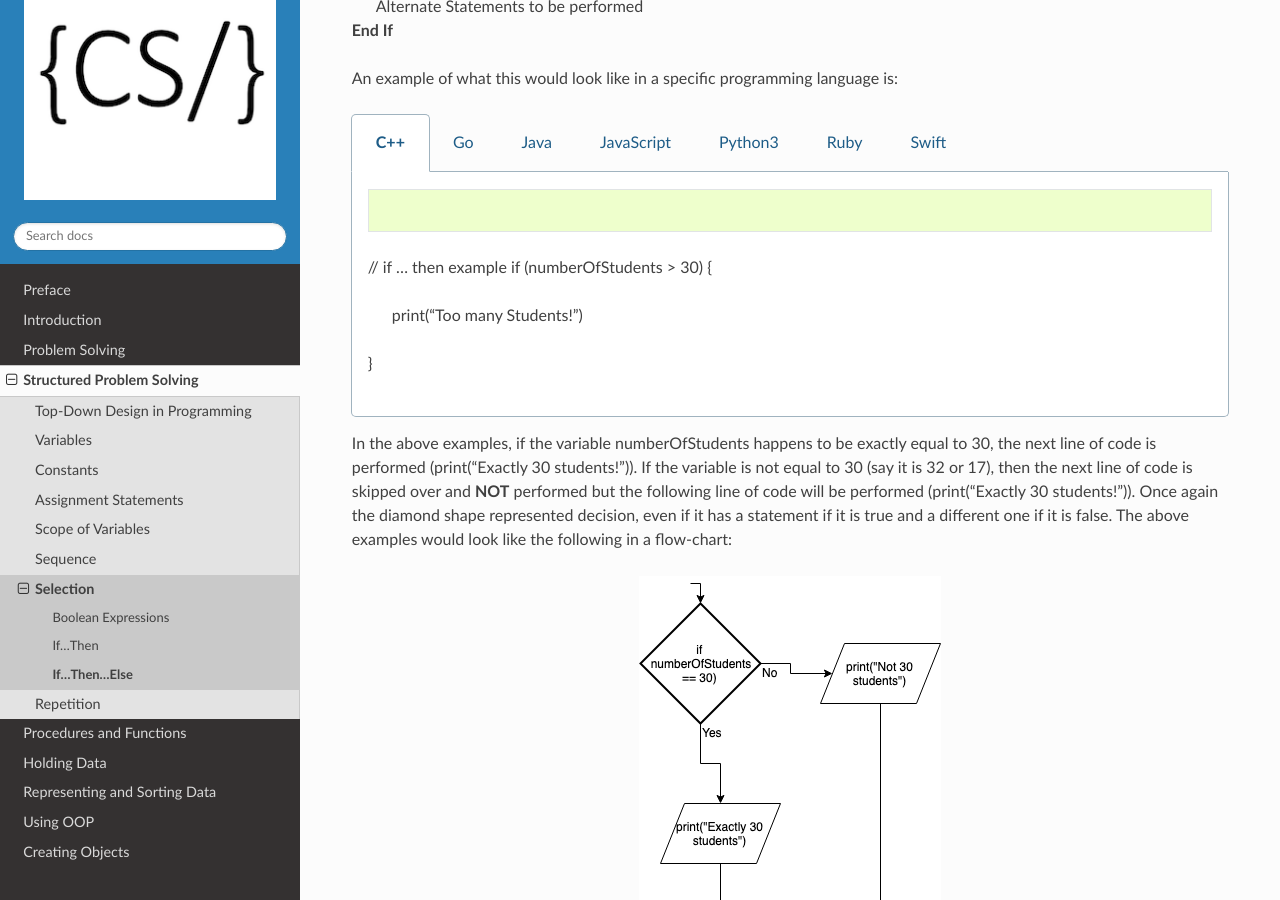
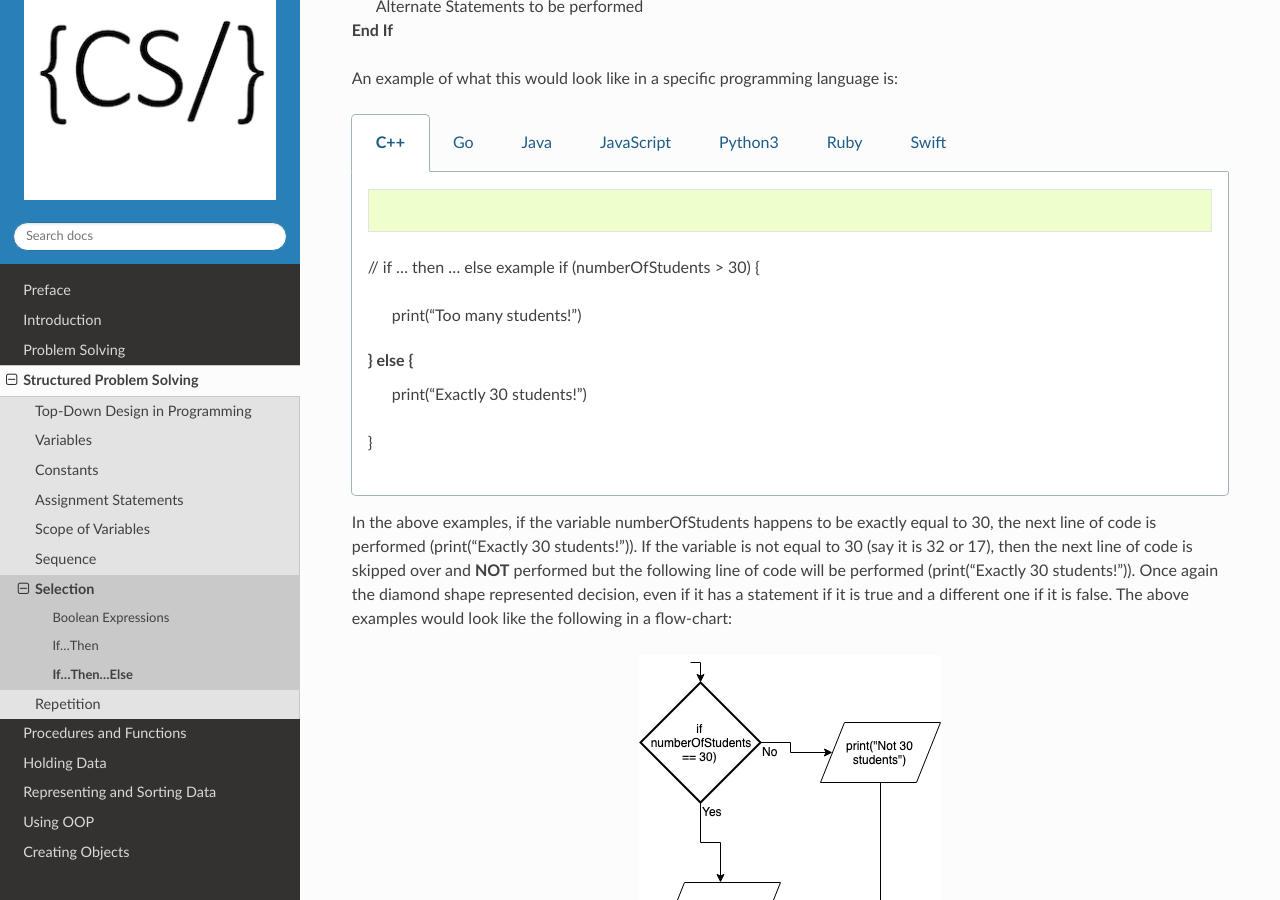
Before and after one commit to Mr-Coxall/Computer-Based-Problem-Solving, a Sphinx documentation site: the page built from docs/structured-problem-solving/if-then-else.rst, in a window 1280 px wide and 900 px high, scrolled down 381 px. Built offline with Sphinx 7.4.7 and the Read the Docs theme 2.0.0, drawn with Linux system fonts in a browser that asks for light colours; pages that are not in the unit, such as notebooks, are missing from menus.

Commit message:
doing selection text

```diff
--- a/docs/structured-problem-solving/if-then-else.rst
+++ b/docs/structured-problem-solving/if-then-else.rst
@@ -20,9 +20,11 @@ An example of what this would look like in a specific programming language is:
 
     .. code-block:: C++
 
-    // if ... then example
+    // if ... then ... else example
     if (numberOfStudents > 30) {
-        print("Too many Students!")
+        print("Too many students!")
+    } else {
+        print("Exactly 30 students!")
     }
 
 
@@ -30,38 +32,38 @@ An example of what this would look like in a specific programming language is:
 
     .. code-block:: Go
 
-      // if ... then example
+      // if ... then ... else example
 
   .. group-tab:: Java
 
     .. code-block:: Java
 
-       // if ... then example
+       // if ... then ... else example
 
   .. group-tab:: JavaScript
 
     .. code-block:: JavaScript
 
-       // if ... then example
+       // if ... then ... else example
 
   .. group-tab:: Python3
 
     .. code-block:: Python
 
-    # if ... then example
+    # if ... then ... else example
     if number_of_students > 30 :
-        print("Too many Students!")
+        print("Too many students!")
 
   .. group-tab:: Ruby
 
     .. code-block:: Ruby
 
-       # if ... then example
+       # if ... then ... else example
 
   .. group-tab:: Swift
 
     .. code-block:: Swift
-       // if ... then example
+       // if ... then ... else example
 
 
 In the above examples, if the variable numberOfStudents happens to be exactly equal to 30, the next line of code is performed (print("Exactly 30 students!")). If the variable is not equal to 30 (say it is 32 or 17), then the next line of code is skipped over and **NOT** performed but the following line of code will be performed (print("Exactly 30 students!")). Once again the diamond shape represented decision, even if it has a statement if it is true and a different one if it is false. The above examples would look like the following in a flow-chart:
--- a/docs/structured-problem-solving/if-then.rst
+++ b/docs/structured-problem-solving/if-then.rst
@@ -20,7 +20,7 @@ The indentation (usually 4 spaces, **NOT A TAB**) used in the If…Then statemen
 
 		// if ... then example
 		if (numberOfStudents > 30) {
-		    print("Too many Students!")
+		    print("Too many students!")
 		}
 
 
@@ -48,7 +48,7 @@ The indentation (usually 4 spaces, **NOT A TAB**) used in the If…Then statemen
 
 		# if ... then example
 		if number_of_students > 30 :
-		    print("Too many Students!")
+		    print("Too many students!")
 
   .. group-tab:: Ruby
 
```
